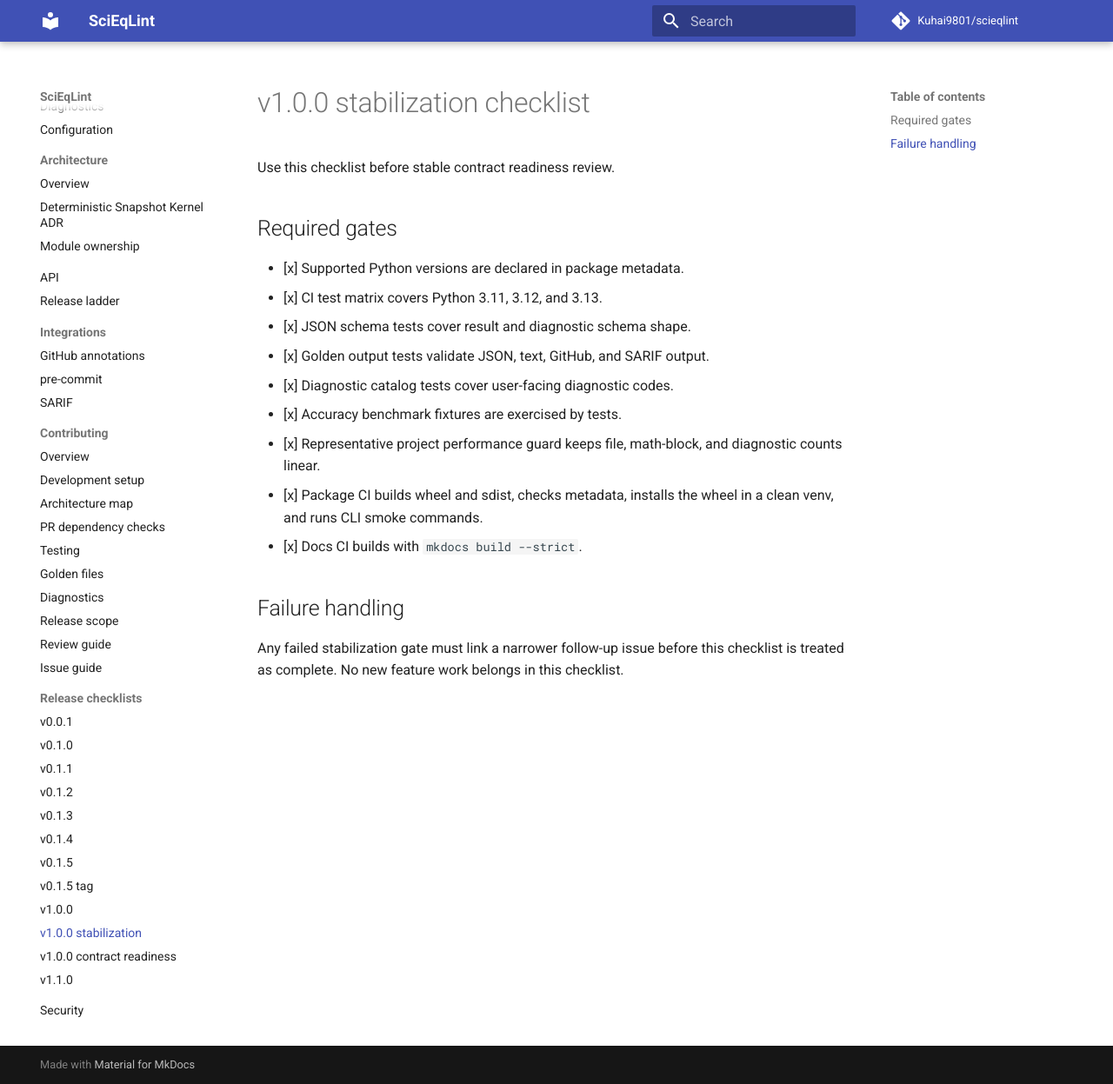
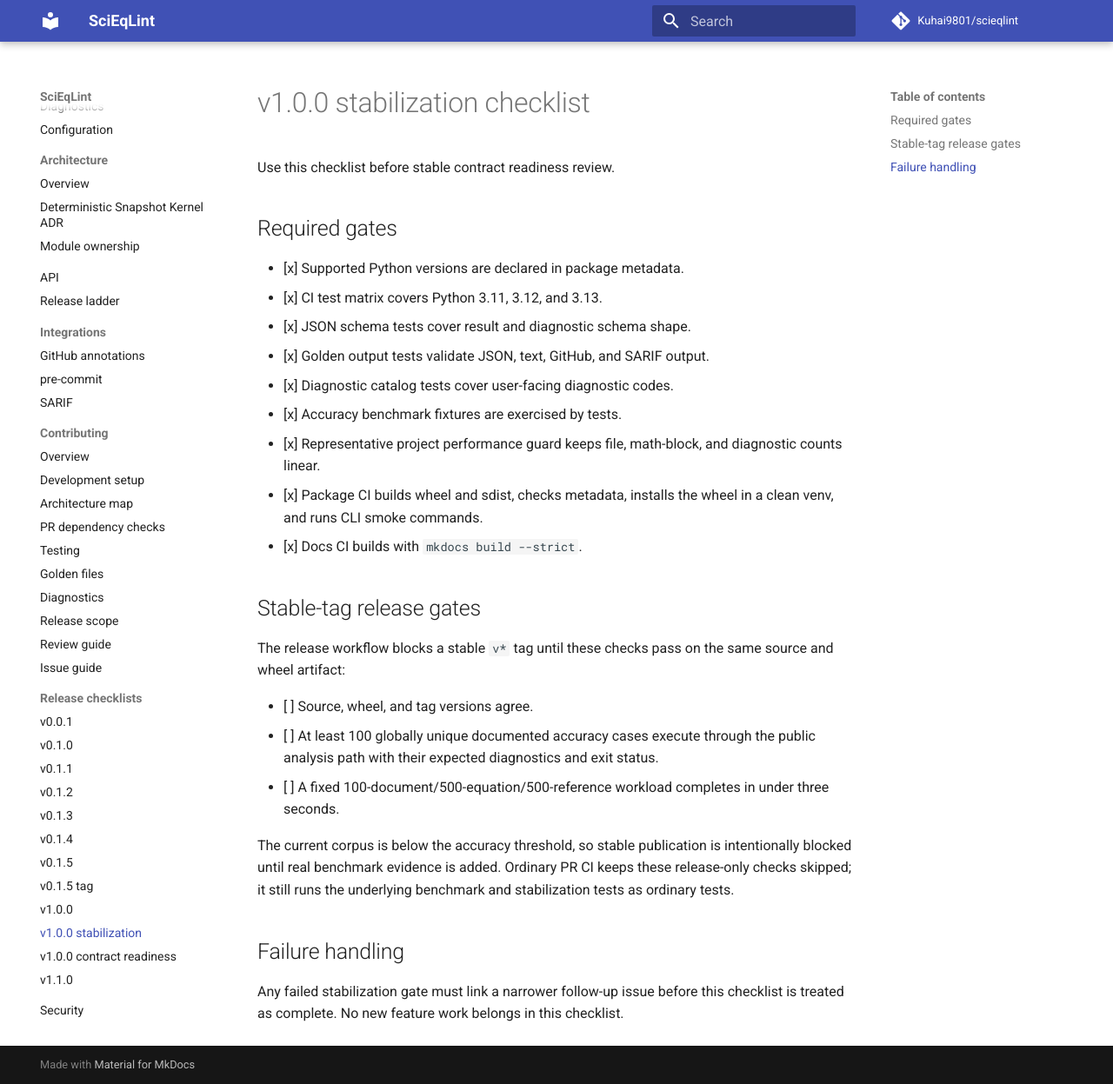
Before and after one commit to 1sgtpepper/scieqlint, an MkDocs documentation site: the page built from docs/releases/v1.0.0-stabilization-checklist.md, in a window 1280 px wide and 1247 px high. Shown: the whole window at 87% size. Built offline with MkDocs 1.6.1 and Material for MkDocs 9.7.7, drawn with Linux system fonts in a browser that asks for light colours; comment, search, counter and statistics services are not loaded.

Commit message:
ci(release): enforce readiness evidence

```diff
--- a/docs/releases/v1.0.0-stabilization-checklist.md
+++ b/docs/releases/v1.0.0-stabilization-checklist.md
@@ -16,6 +16,22 @@ Use this checklist before stable contract readiness review.
       a clean venv, and runs CLI smoke commands.
 - [x] Docs CI builds with `mkdocs build --strict`.
 
+## Stable-tag release gates
+
+The release workflow blocks a stable `v*` tag until these checks pass on the
+same source and wheel artifact:
+
+- [ ] Source, wheel, and tag versions agree.
+- [ ] At least 100 globally unique documented accuracy cases execute through
+      the public analysis path with their expected diagnostics and exit status.
+- [ ] A fixed 100-document/500-equation/500-reference workload completes in
+      under three seconds.
+
+The current corpus is below the accuracy threshold, so stable publication is
+intentionally blocked until real benchmark evidence is added. Ordinary PR CI
+keeps these release-only checks skipped; it still runs the underlying benchmark
+and stabilization tests as ordinary tests.
+
 ## Failure handling
 
 Any failed stabilization gate must link a narrower follow-up issue before this
```
Also changed, not shown: CHANGELOG.md (+3 -0 lines), PACK_MANIFEST.md (+2 -0 lines), RELEASE_CHECKLIST.md (+3 -0 lines), docs/releases/v1.0.0-contract-readiness.md (+6 -0 lines), docs/releases/v1.1.0-checklist.md (+9 -0 lines), 4 other files.
